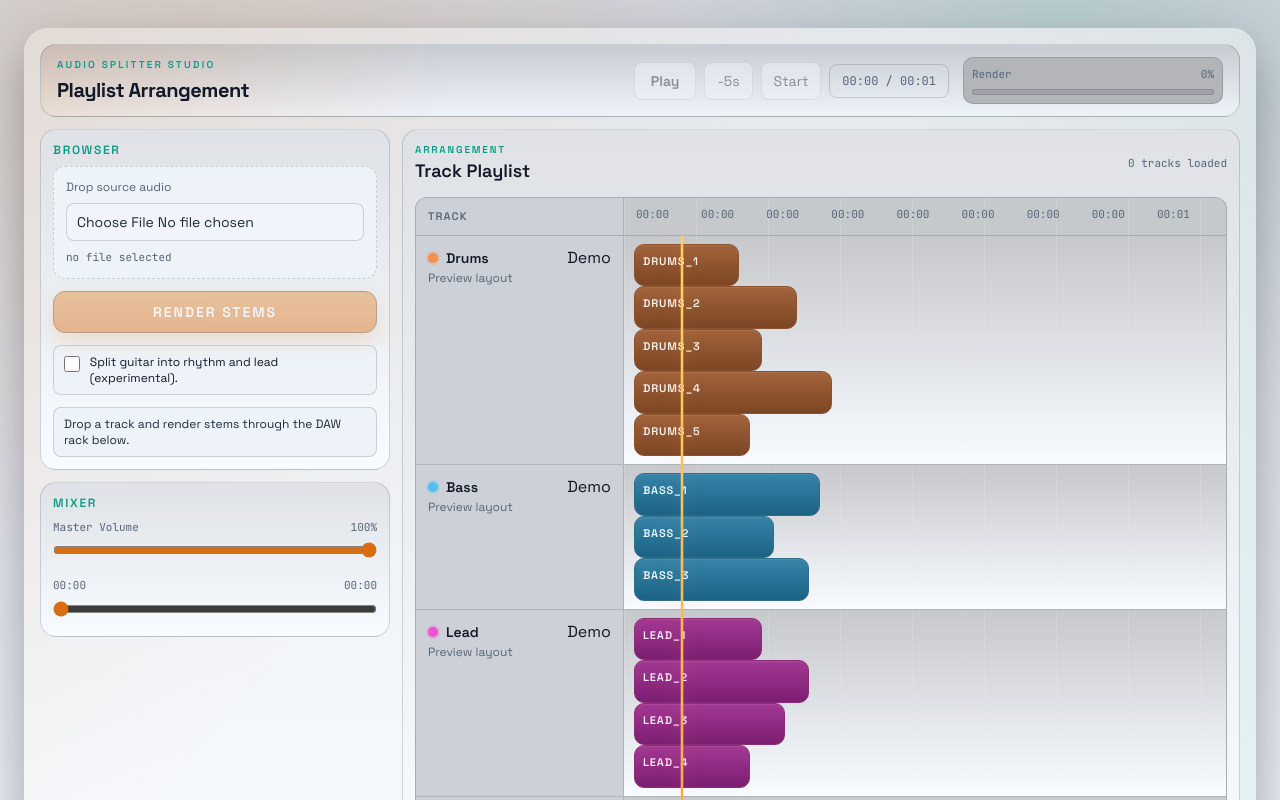
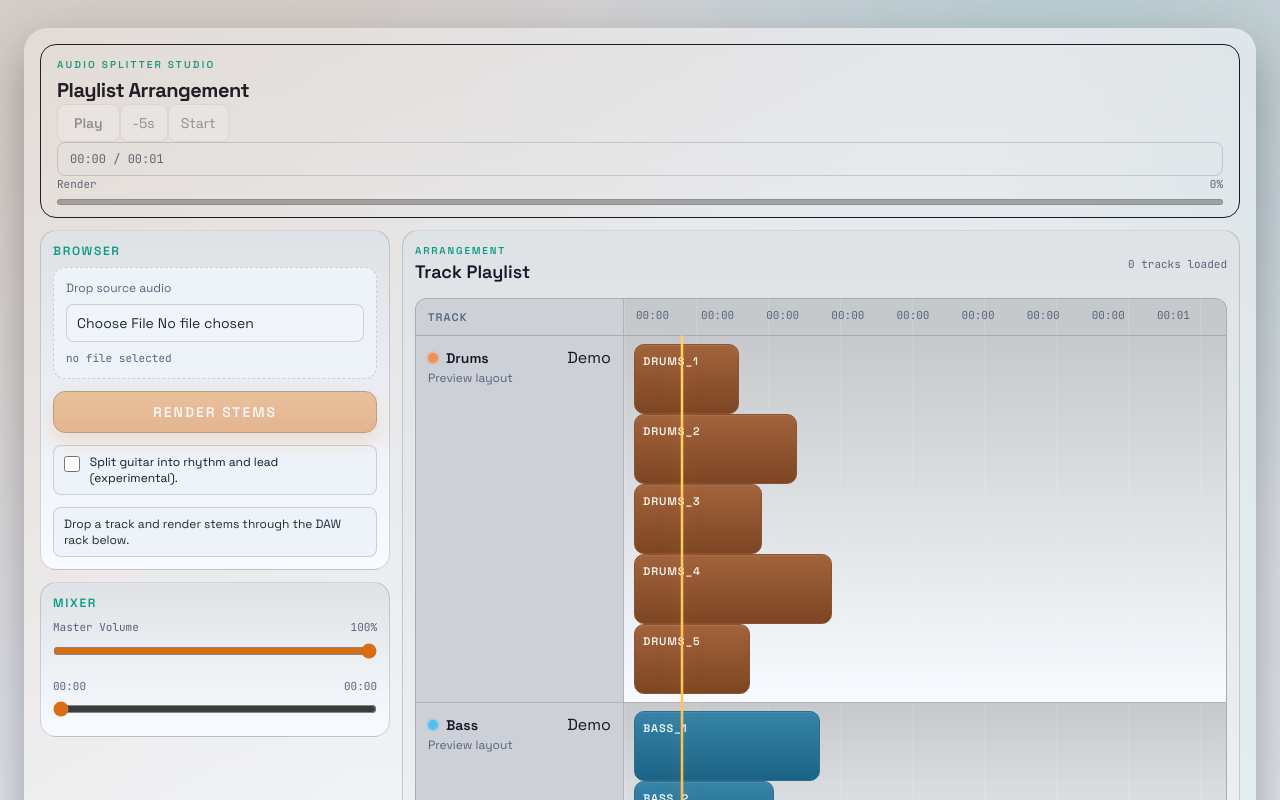
Before and after one commit to suhanstha09/audio_splitter, a Next.js app: page / in a window 1280 px wide. Shown: the top 800 px of the page. Built offline with nearby package versions, Linux system fonts and the light colour scheme.

Commit message:
feat: refine UI styles and enhance layout for improved user experience

```diff
--- a/src/app/globals.css
+++ b/src/app/globals.css
@@ -47,6 +47,7 @@ body {
     linear-gradient(180deg, color-mix(in srgb, var(--background) 88%, #000000 12%), var(--background));
   color: var(--foreground);
   font-family: var(--font-space-grotesk), "Segoe UI", sans-serif;
+  margin: 0;
 }
 
 ::selection {
@@ -80,11 +81,10 @@ body {
 }
 
 .studio-menu-bar {
-  position: sticky;
-  top: 0;
-  z-index: 40;
-  margin: -12px -12px 10px;
-  padding: 8px 12px;
+  position: relative;
+  z-index: 10;
+  margin: 0;
+  padding: 12px 14px;
   display: flex;
   align-items: center;
   justify-content: space-between;
@@ -112,7 +112,7 @@ body {
 }
 
 .studio-title {
-  font-size: 12px;
+  font-size: 13px;
   font-weight: 700;
   letter-spacing: 0.08em;
   text-transform: uppercase;
@@ -142,17 +142,63 @@ body {
 .studio-menu-right {
   display: flex;
   align-items: center;
-  gap: 7px;
+  gap: 8px;
+  flex-wrap: wrap;
+}
+
+.studio-transport-btn {
+  border: 1px solid var(--line);
+  border-radius: 8px;
+  min-height: 34px;
+  padding: 0 14px;
+  font-size: 13px;
+  font-weight: 700;
+  letter-spacing: 0.06em;
+  color: #f2f6fb;
+  background: linear-gradient(180deg, color-mix(in srgb, var(--surface-hi) 76%, white 24%), var(--surface-hi));
+}
+
+.studio-transport-btn:disabled {
+  opacity: 0.4;
+  cursor: not-allowed;
+}
+
+.studio-time-chip {
+  border: 1px solid var(--line);
+  border-radius: 8px;
+  min-height: 34px;
+  display: inline-flex;
+  align-items: center;
+  padding: 0 11px;
+  font-size: 12px;
+  font-family: var(--font-jetbrains-mono), monospace;
+  color: var(--ink-dim);
+  background: color-mix(in srgb, var(--surface-hi) 62%, black 38%);
 }
 
 .studio-chip {
   border: 1px solid var(--line);
-  border-radius: 6px;
-  padding: 3px 8px;
+  border-radius: 8px;
+  padding: 7px 10px;
   font-size: 11px;
   font-weight: 600;
   color: var(--ink-dim);
   background: color-mix(in srgb, var(--surface-hi) 64%, black 36%);
+}
+
+.render-popup {
+  position: fixed;
+  right: 18px;
+  bottom: 18px;
+  width: min(360px, calc(100vw - 24px));
+  border: 1px solid color-mix(in srgb, var(--line) 80%, transparent);
+  border-radius: 12px;
+  padding: 10px;
+  z-index: 50;
+  background:
+    linear-gradient(180deg, color-mix(in srgb, var(--surface) 90%, black 10%), var(--surface)),
+    linear-gradient(110deg, color-mix(in srgb, var(--brand) 10%, transparent), transparent 45%);
+  box-shadow: 0 12px 28px rgba(0, 0, 0, 0.28);
 }
 
 .fl-frame::after {
@@ -165,42 +211,24 @@ body {
     linear-gradient(290deg, color-mix(in srgb, var(--accent) 8%, transparent), transparent 42%);
 }
 
-.fl-topbar {
-  position: relative;
-  z-index: 1;
-  border-color: var(--line);
-  background:
-    linear-gradient(90deg, color-mix(in srgb, var(--brand) 16%, transparent), transparent 34%),
-    linear-gradient(180deg, color-mix(in srgb, var(--surface-hi) 84%, black 16%), var(--surface-hi));
-  display: grid;
-  grid-template-columns: minmax(0, 1fr);
-  gap: 10px;
-}
-
-.fl-transport-inline {
-  display: flex;
-  align-items: center;
-  gap: 8px;
-  flex-wrap: wrap;
-}
-
-.fl-progress-box {
-  border: 1px solid var(--line);
-  background: color-mix(in srgb, var(--surface) 72%, black 28%);
-  border-radius: 10px;
-  padding: 8px;
-}
-
 .fl-workspace {
+  --workspace-panel-height: 360px;
   position: relative;
   z-index: 1;
   display: grid;
   grid-template-columns: 1fr;
   gap: 12px;
+  min-height: calc(100vh - 172px);
 }
 
 .fl-sidebar {
   min-width: 0;
+  align-self: start;
+}
+
+.browser-panel,
+.fl-arrangement {
+  min-height: var(--workspace-panel-height);
 }
 
 .fl-card {
@@ -220,6 +248,8 @@ body {
   background:
     linear-gradient(180deg, color-mix(in srgb, var(--surface) 84%, black 16%), var(--surface)),
     linear-gradient(130deg, color-mix(in srgb, var(--accent) 8%, transparent), transparent 36%);
+  display: flex;
+  flex-direction: column;
 }
 
 .console-header {
@@ -297,10 +327,13 @@ body {
 .playlist-shell {
   --lane-label-width: 13rem;
   background: color-mix(in srgb, var(--surface) 80%, black 20%);
+  flex: 1;
+  min-height: calc(var(--workspace-panel-height) - 54px);
 }
 
 .playlist-stage {
   position: relative;
+  min-height: 100%;
 }
 
 .ruler-row {
@@ -439,6 +472,7 @@ body {
 
 .playlist-body {
   position: relative;
+  min-height: calc(100% - 42px);
 }
 
 .playhead {
@@ -464,6 +498,13 @@ body {
   padding: 8px 10px;
   background:
     repeating-linear-gradient(
+      180deg,
+      rgba(255, 255, 255, 0.028) 0,
+      rgba(255, 255, 255, 0.028) 1px,
+      transparent 1px,
+      transparent 20px
+    ),
+    repeating-linear-gradient(
       90deg,
       rgba(255, 255, 255, 0.1) 0,
       rgba(255, 255, 255, 0.1) 1px,
@@ -487,6 +528,7 @@ body {
   flex-direction: column;
   gap: 8px;
   box-shadow: inset 0 1px 0 rgba(255, 255, 255, 0.08);
+  min-height: 70px;
 }
 
 .clip-title {
@@ -654,9 +696,13 @@ body {
 }
 
 @media (max-width: 768px) {
+  .fl-workspace {
+    --workspace-panel-height: 300px;
+  }
+
   .studio-menu-bar {
     position: relative;
-    margin: -12px -12px 10px;
+    margin: 0;
     flex-wrap: wrap;
   }
 
@@ -664,17 +710,21 @@ body {
     display: none;
   }
 
+  .studio-menu-right {
+    width: 100%;
+  }
+
+  .studio-transport-btn,
+  .studio-time-chip,
+  .studio-chip {
+    min-height: 30px;
+    font-size: 11px;
+    padding-inline: 8px;
+  }
+
   .playlist-shell {
     --lane-label-width: 8rem;
-  }
-
-  .fl-topbar {
-    gap: 8px;
-  }
-
-  .fl-transport-inline .transport-chip {
-    font-size: 12px;
-    padding: 7px 10px;
+    min-height: 250px;
   }
 
   .track-row {
@@ -693,14 +743,18 @@ body {
 }
 
 @media (min-width: 960px) {
-  .fl-topbar {
-    grid-template-columns: minmax(0, 1fr) auto minmax(220px, 260px);
-    align-items: center;
-    gap: 14px;
+  .fl-workspace {
+    --workspace-panel-height: 365px;
   }
 
   .fl-workspace {
     grid-template-columns: 350px minmax(0, 1fr);
     align-items: start;
+    min-height: calc(100vh - 166px);
+  }
+
+  .fl-sidebar {
+    position: sticky;
+    top: 64px;
   }
 }
```
